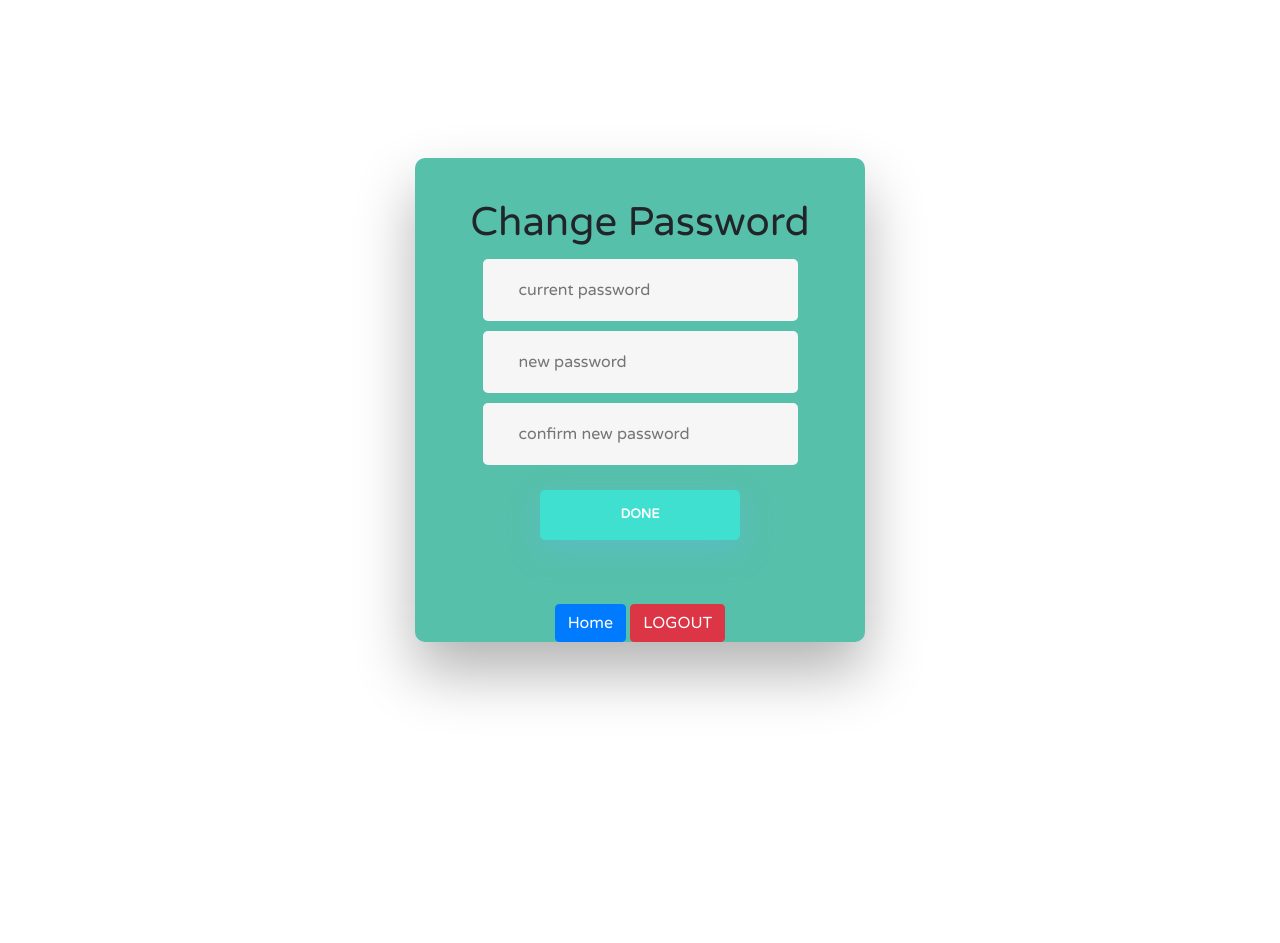
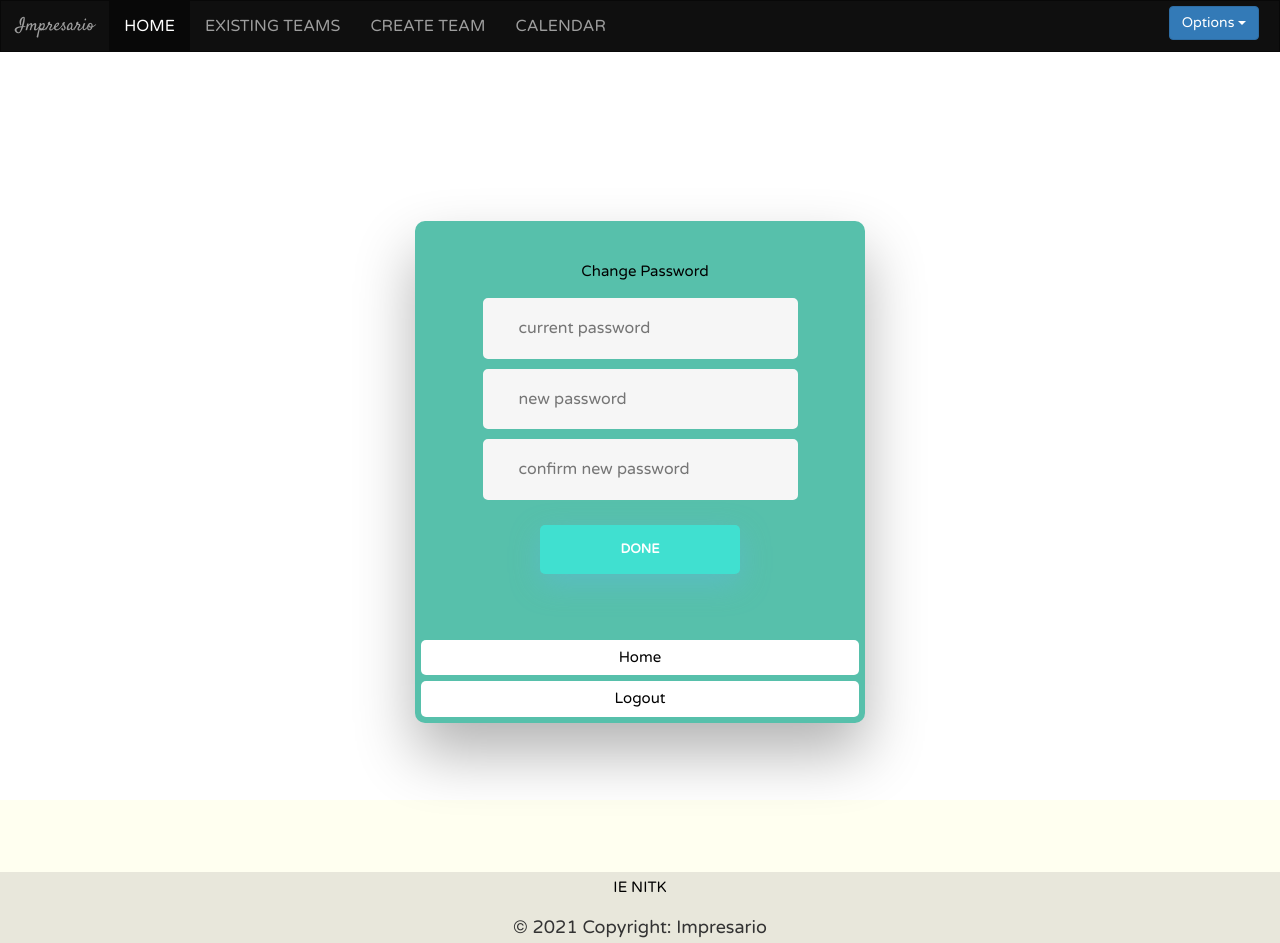
Before and after one commit to prakritigoyal19/Impresario, a Django app: page /userauth/change_password/ in a window 1280 px wide. Before the commit the page ends 700 px from the top, so only its background shows below. Run offline with Django 3.2, Linux system fonts and the light colour scheme; some libraries are stand-ins or nearby versions.

Commit message:
Edit css files

```diff
--- a/website/impresario/settings.py
+++ b/website/impresario/settings.py
@@ -82,8 +82,8 @@
     'default': {
         'ENGINE': 'django.db.backends.postgresql',
         'NAME': 'impressario',
-        'USER': 'aritra',
-        'PASSWORD':'admin',
+        'USER': 'postgres',
+        'PASSWORD':'1234',
 
         'HOST':'localhost',
     }
--- a/website/userauth/static/css/base1.css
+++ b/website/userauth/static/css/base1.css
@@ -1,35 +1,35 @@
 /* The sidebar menu */
-.sidenav {
+/* .sidenav {
   height: 100%; /* Full-height: remove this if you want "auto" height */
-  width: 300px; /* Set the width of the sidebar */
-  position: fixed; /* Fixed Sidebar (stay in place on scroll) */
-  z-index: 1; /* Stay on top */
-  top: 0; /* Stay at the top */
-  right: 0;
-  background-color: #C5C6C7;
-  font-family: "Varela Round";
-  overflow-x: hidden; /* Disable horizontal scroll */
-}
+  /* width: 300px; Set the width of the sidebar */
+  /* position: fixed; Fixed Sidebar (stay in place on scroll) */
+  /* z-index: 1; Stay on top */
+  /* top: 0; Stay at the top */
+  /* right: 0; */
+  /* background-color: #C5C6C7;  */
+  /* font-family: "Varela Round"; */
+  /* overflow-x: hidden; Disable horizontal scroll */
+} */
 
 /* The navigation menu links */
-.sidenav a {
+/* .sidenav a {
   padding: 6px 8px 6px 16px;
   text-decoration: none;
   font-size: 25px;
   color: #1F2833;
   display: block;
   text-align: center;
-}
+} */
 
-.sidenav {
+/* .sidenav { */
 /*  opacity: 45%;*/
-  font-weight: bold;
-}
+  /* font-weight: bold;
+} */
 
 /* When you mouse over the navigation links, change their color */
-.sidenav a:hover {
+/* .sidenav a:hover {
   color: #0B0C10;
-}
+} */
 
 /* Style page content */
 .main {
@@ -51,7 +51,7 @@
 }
 .nav {
   font-size: 16px;
-  padding-right:
+
   font-weight: bold;
   font-family: "Varela Round";
 }
@@ -68,7 +68,7 @@
   font-family: "Varela Round";
 }
 p {
-  font-size: 30px;
+  font-size: 20px;
   left: 0px;
   padding-left: 10px;
   color: #5EAE9B;
--- a/website/userauth/static/css/login.css
+++ b/website/userauth/static/css/login.css
@@ -11,7 +11,8 @@
 }
 
 a {
-  color: #92badd;
+  /*color: #92badd;*/
+  color: black;
   display:inline-block;
   text-decoration: none;
   font-weight: 400;
@@ -29,6 +30,15 @@
   color: #cccccc;
 }
 
+p {
+  font-size: 15px;
+  left: 0px;
+  padding-left: 10px;
+  /*color: #e0e4e3;*/
+  color: black;
+  font-family: "Varela Round";
+}
+
 
 
 /* STRUCTURE */
@@ -39,8 +49,10 @@
   flex-direction: column;
   justify-content: center;
   width: 100%;
+
   min-height: 100%;
-  padding: 20px;
+  /* margin-top : 0px; */
+  /* padding: 10px; */
 }
 
 #formContent {
@@ -109,11 +121,11 @@
   transition: all 0.3s ease-in-out;
 }
 
-input[type=button]:hover, input[type=submit]:hover, input[type=reset]:hover  {
+input[type=button]:hover, input[type=submit]:hover, input[type=reset]:hover {
   background-color: #39ace7;
 }
 
-input[type=button]:active, input[type=submit]:active, input[type=reset]:active  {
+input[type=button]:active, input[type=submit]:active, input[type=reset]:active {
   -moz-transform: scale(0.95);
   -webkit-transform: scale(0.95);
   -o-transform: scale(0.95);
@@ -121,7 +133,7 @@
   transform: scale(0.95);
 }
 
-input[type=text] {
+input[type=text], input[type=password] {
   background-color: #f6f6f6;
   border: none;
   color: #0d0d0d;
@@ -143,15 +155,14 @@
   border-radius: 5px 5px 5px 5px;
 }
 
-input[type=text]:focus {
+input[type=text]:focus, input[type=password]:focus {
   background-color: #fff;
   border-bottom: 2px solid #5fbae9;
 }
 
-input[type=text]:placeholder {
+input[type=text]:placeholder, input[type=password]:placeholder {
   color: #cccccc;
 }
-
 
 
 /* ANIMATIONS */
--- a/website/userauth/static/css/settings.css
+++ b/website/userauth/static/css/settings.css
@@ -11,7 +11,8 @@
 }
 
 a {
-  color: #92badd;
+  /* color: #92badd; */
+  color: black;
   display:inline-block;
   text-decoration: none;
   font-weight: 400;
@@ -270,3 +271,13 @@
   color: #fff;
   font-family: "Varela Round";
 }
+
+.btn1 {
+  padding: 7px;
+  margin: 6px;
+  background-color: white;
+  border: none;
+  border-radius: 5px;
+  text-decoration: none;
+  font: black;
+}
--- a/website/userauth/templates/adminbase.html
+++ b/website/userauth/templates/adminbase.html
@@ -7,7 +7,11 @@
   <meta name="viewport" content="width=device-width, initial-scale=1">
   <link rel="stylesheet" href="https://maxcdn.bootstrapcdn.com/bootstrap/3.4.1/css/bootstrap.min.css">
   <link rel="stylesheet" href="{% static '/css/base1.css' %}">
+  <link rel="stylesheet" href="{% static '/css/login.css' %}">
+  <link rel="stylesheet" href="{% static '/css/settings.css' %}">
   <link rel="stylesheet" type="text/css" href="//fonts.googleapis.com/css?family=Varela+Round" />
+  <link rel="preconnect" href="https://fonts.gstatic.com">
+  <link href="https://fonts.googleapis.com/css2?family=Satisfy&display=swap" rel="stylesheet">
   <script src="https://ajax.googleapis.com/ajax/libs/jquery/3.5.1/jquery.min.js"></script>
   <script src="https://maxcdn.bootstrapcdn.com/bootstrap/3.4.1/js/bootstrap.min.js"></script>
 </head>
@@ -16,7 +20,17 @@
 <nav class="navbar navbar-inverse">
   <div class="container-fluid">
     <div class="navbar-header">
-      <div class="dropdown">
+      <a class="navbar-brand" style="font-family: 'Satisfy', cursive;" href="#">Impresario</a>
+    </div>
+    <ul class="nav navbar-nav">
+     {% block active %} <li><a href="{% url 'userauth:home' %}">HOME</a></li>
+      <li class="active"><a href="/scheduling">EXISTING TEAMS</a></li>
+      <li><a href="{% url 'new_team' %}">CREATE TEAM</a></li>
+      {% comment %} <li><a href="{% url 'team_request' par_id %}">TEAM REQUESTS</a></li> {% endcomment %}
+      <li><a href="{% url 'view_calendar' %}">CALENDAR</a></li>
+      {% endblock %}
+    </ul>
+    <div class="dropdown navbar-right" style=" margin: 5px;">
       <button class="btn btn-primary dropdown-toggle" type="button" data-toggle="dropdown">Options
       <span class="caret"></span></button> <br>
       <ul class="dropdown-menu">
@@ -25,26 +39,6 @@
         <li><a href="{% url 'userauth:logout' %}">Log out</a></li>
       </ul>
       </div>
-     <!--  <a class="navbar-brand" href="#">Impresario</a>
-    </div> -->
-    <ul class="nav navbar-nav">
-     {% block active %} <li><a href="{% url 'userauth:home' %}">HOME</a></li>
-      <li class="active"><a href="/scheduling">EXISTING TEAMS</a></li>
-      <li><a href="{% url 'new_team' %}">CREATE TEAM</a></li>
-      {% comment %} <li><a href="{% url 'team_request' par_id %}">TEAM REQUESTS</a></li> {% endcomment %}
-      <li><a href="{% url 'view_calendar' %}">CALENDAR</a></li>
-      {% endblock %}
-    </ul>
-    <form class="navbar-form navbar-left" action="/action_page.php">
-      <div class="input-group">
-        <input type="text" class="form-control" placeholder="Search" name="search">
-        <div class="input-group-btn">
-          <button class="btn btn-default" type="submit">
-            <i class="glyphicon glyphicon-search"></i>
-          </button>
-        </div>
-      </div>
-    </form>
   </div>
 </nav>
 <!-- Side navigation -->
@@ -60,4 +54,17 @@
 {% block body %}
 {% endblock %}
 </body>
+
+<!-- Footer -->
+<footer class="bg-light text-center text-lg-start" >
+  <!-- Copyright -->
+  <div class="text-center p-3" style="background-color: rgba(139, 133, 133, 0.2);">
+    <p style="padding: 5px;">IE NITK</p>
+    <h4 style="padding: 5px;">© 2021 Copyright: Impresario </h4>
+    <!-- <a class="text-dark" href="https://mdbootstrap.com/">Impresario.com</a> -->
+  </div>
+  <!-- Copyright -->
+</footer>
+<!-- Footer -->
+
 </html>
--- a/website/userauth/templates/settings.html
+++ b/website/userauth/templates/settings.html
@@ -1,15 +1,18 @@
+{% extends 'adminbase.html' %}
 <!DOCTYPE html>
 {% load static %}
-<html>
-<head>
-	<title>Settings</title>
-	<link href="//maxcdn.bootstrapcdn.com/bootstrap/4.0.0/css/bootstrap.min.css" rel="stylesheet" id="bootstrap-css">
-  <link rel="stylesheet" href="{% static '/css/settings.css' %}">
-  <link rel="stylesheet" type="text/css" href="//fonts.googleapis.com/css?family=Varela+Round" />
-	<script src="//maxcdn.bootstrapcdn.com/bootstrap/4.0.0/js/bootstrap.min.js"></script>
-	<script src="//cdnjs.cloudflare.com/ajax/libs/jquery/3.2.1/jquery.min.js"></script>
-</head>
-<body>
+{% block title %}Settings{% endblock %}
+
+{% block active %}
+<li class="active"><a href="{% url 'userauth:home' %}">HOME</a></li>
+<li ><a href="/scheduling">EXISTING TEAMS</a></li>
+<li><a href="{% url 'new_team' %}">CREATE TEAM</a></li>
+{% comment %} <li><a href="{% url 'team_request' par_id %}">TEAM REQUESTS</a></li> {% endcomment %}
+<li><a href="{% url 'view_calendar' %}">CALENDAR</a></li>
+{% endblock %}
+
+{% block body %}
+
 <div class="wrapper fadeInDown">
   <div id="formContent">
     <!-- Tabs Titles -->
@@ -22,7 +25,7 @@
     <!-- Login Form -->
     <form action="{% url 'userauth:change_password' %}" method='post'>
     {%csrf_token%}
-    	<h1>Change Password</h1>
+    	<p>Change Password</p>
       <input type="text" id="current password" class="fadeIn second" name="cur_password" placeholder="current password">
       <input type="text" id="new password" class="fadeIn third" name="password" placeholder="new password">
       <input type="text" id="confirm new password" class="fadeIn fourth" name="password2" placeholder="confirm new password">
@@ -34,12 +37,14 @@
     {%endfor%}
   </div>
 <br>
-<a class="btn btn-primary mx-10 my-10" href="{% url 'userauth:home' %}">Home</a>
-<a class="btn btn-danger mx-20 my-10" href="{% url 'userauth:logout'%}">LOGOUT</a>
+<!--<a class="btn btn-primary mx-10 my-10" href="{% url 'userauth:home' %}">Home</a>
+<a class="btn btn-danger mx-20 my-10" href="{% url 'userauth:logout'%}">LOGOUT</a>-->
+
 
     </form>
+    <p class="btn1" style="font: black;"><a href="{% url 'userauth:home' %}" style="text-decoration: none;">Home</a></p>
+    <p class="btn1" style="font: black;"><a href="{% url 'userauth:home' %}" style="text-decoration: none;">Logout</a></p>
 
   </div>
 </div>
-</body>
-</html>
+{% endblock %}
--- a/website/userprofile/templates/create_team.html
+++ b/website/userprofile/templates/create_team.html
@@ -23,7 +23,7 @@
   >
   </textarea> <br />
   <label for="team_members">team members:</label><br />
-  <div id="team_members" multiple="true" name="team_mem"></div>
+  <div id="team_members" multiple="true" name="checks"></div>
   <br />
   <button type="submit">create team</button><br />
   {% if warning%} {{warning}} {% endif %}
--- a/website/userprofile/views.py
+++ b/website/userprofile/views.py
@@ -15,7 +15,7 @@
         warning = ''
         if request.method == 'POST':
             team_name = request.POST['team_name']
-            members = request.POST.getlist('team_mem')
+            members = request.POST.getlist('checks')
             user=request.user
             description = request.POST['description']
             if Organization.objects.filter(name = team_name,parent_org__id = par_id).exists():
@@ -40,7 +40,7 @@
         warning = ''
         if request.method == 'POST':
             team_name = request.POST['team_name']
-            members = request.POST.getlist('team_mem')
+            members = request.POST.getlist('checks')
             user=request.user
             description = request.POST['description']
             if Organization.objects.filter(name = team_name,parent_org__id = None).exists():
```
Also changed, not shown: website/userauth/templates/calendar.html (+9 -4 lines), website/userauth/templates/login.html (+19 -19 lines), website/userauth/templates/register.html (+29 -24 lines), 1 other file.
